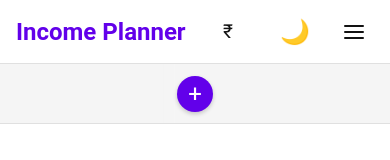
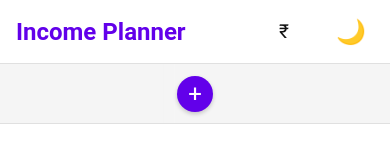
Before and after one commit to Divyansh2134/SumWealth, a React (Vite) app: page / in a window 390 px wide. Shown: the top 160 px of the page. Built offline with nearby package versions, Linux system fonts and the light colour scheme.

Commit message:
Hining Hamburger Menu

```diff
--- a/src/components/Header.tsx
+++ b/src/components/Header.tsx
@@ -2,6 +2,8 @@ import React, { useState } from 'react';
 import { useTheme } from '../context/ThemeContext';
 import { useCurrency } from '../context/CurrencyContext';
 import '../styles/Header.css';
+
+const SHOW_HAMBURGER_MENU = false; // Set to true to show the menu
 
 export const Header: React.FC = () => {
   const { theme, toggleTheme } = useTheme();
@@ -55,6 +57,7 @@ export const Header: React.FC = () => {
           >
             {theme === 'light' ? '🌙' : '☀️'}
           </button>
+          {SHOW_HAMBURGER_MENU && (
             <div className="hamburger-wrapper" style={{ position: 'relative' }}>
               <button
                 className="icon-btn hamburger-btn"
@@ -75,6 +78,7 @@ export const Header: React.FC = () => {
                 </div>
               )}
             </div>
+          )}
         </div>
       </div>
     </header>
```
Lines whose indentation alone changed are shown as unchanged.
